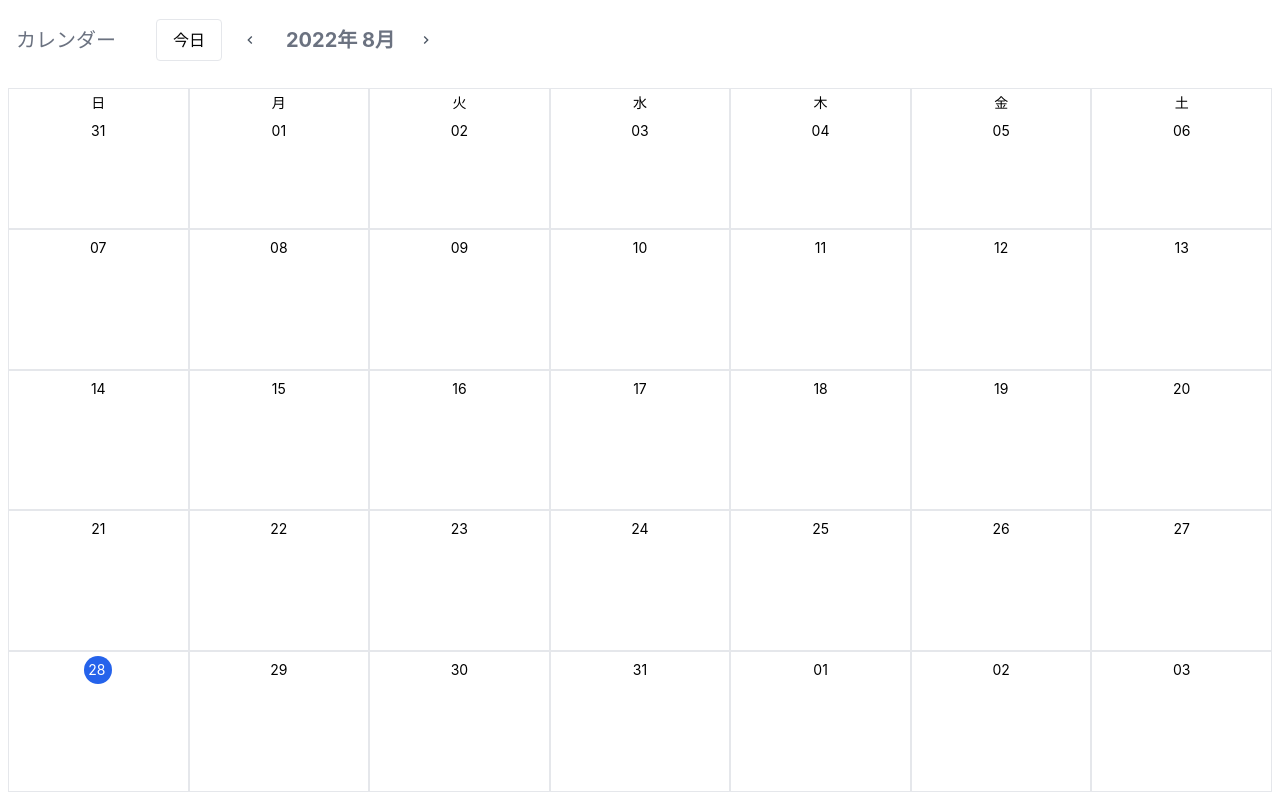
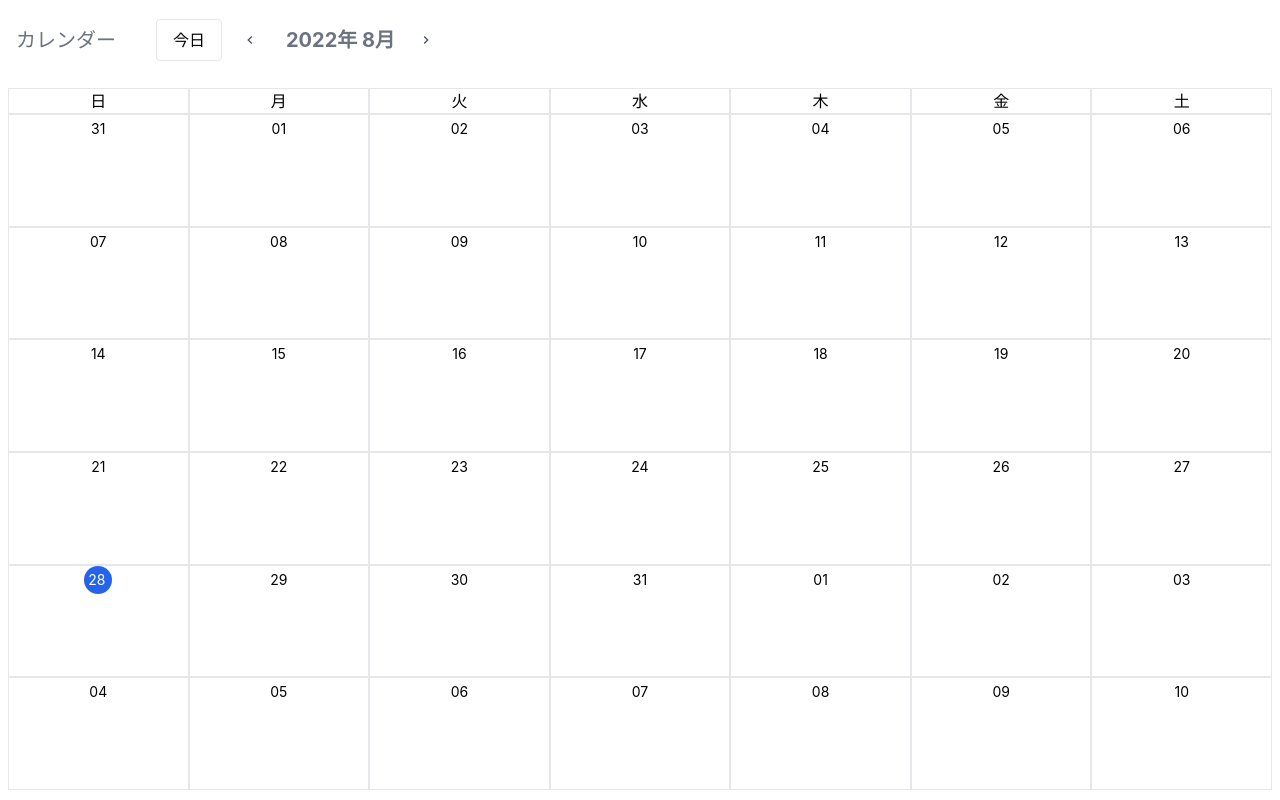
Before and after one commit to m0t0-taka/react-calendar, a React (Create React App) app: page / in a window 1280 px wide. Built offline with nearby package versions, Linux system fonts and the light colour scheme.

Commit message:
曜日を日付枠外に移動

```diff
--- a/src/components/Day.jsx
+++ b/src/components/Day.jsx
@@ -26,9 +26,7 @@ export const Day = (props) => {
   return (
     <div className="border border-gray-200 flex flex-col">
       <header className="flex flex-col items-center">
-        {/* 1行目に曜日を表示 */}
-        {rowIdx === 0 && <p className="text-sm mt-1">{day.format("ddd")}</p>}
-        <p className={`text-sm p-1 my-1 text-center" ${getCurrentDayClass()}`}>
+        <p className={`text-sm p-1 text-center" ${getCurrentDayClass()}`}>
           {day.format("DD")}
         </p>
       </header>
--- a/src/components/Month.jsx
+++ b/src/components/Month.jsx
@@ -1,10 +1,15 @@
 import React from "react";
 import { Day } from "./Day";
+import { Week } from "./Week";
 
 export const Month = (props) => {
   const { month } = props;
   return (
-    <div className="flex-1 grid grid-cols-7 grid-rows-5">
+    <div className="flex-1">
+      <div className="grid grid-cols-7 grid-rows-1">
+        <Week />
+      </div>
+      <div className="min-h-[96%] grid grid-cols-7 grid-rows-6">
         {month.map((row, i) => (
           <React.Fragment key={i}>
             {row.map((day, idx) => (
@@ -13,5 +18,6 @@ export const Month = (props) => {
           </React.Fragment>
         ))}
       </div>
+    </div>
   );
 };
--- /dev/null
+++ b/src/components/Week.jsx
@@ -0,0 +1,15 @@
+import React from "react";
+
+const week = ["日", "月", "火", "水", "木", "金", "土"];
+
+export const Week = () => {
+  return (
+    <>
+      {week.map((w) => (
+        <div className="border border-gray-200 flex flex-col">
+          <div className="flex flex-col items-center">{w}</div>
+        </div>
+      ))}
+    </>
+  );
+};
--- a/src/util.js
+++ b/src/util.js
@@ -5,7 +5,7 @@ export function getMonth(month = dayjs().month()) {
   const year = dayjs().year();
   const firstDayOfTheMonth = dayjs(new Date(year, month, 1)).day();
   let currentMonthCount = 0 - firstDayOfTheMonth;
-  const daysMatrix = new Array(5).fill([]).map(() => {
+  const daysMatrix = new Array(6).fill([]).map(() => {
     return new Array(7).fill(null).map(() => {
       currentMonthCount++;
       return dayjs(new Date(year, month, currentMonthCount));
```
Lines whose indentation alone changed are shown as unchanged.
